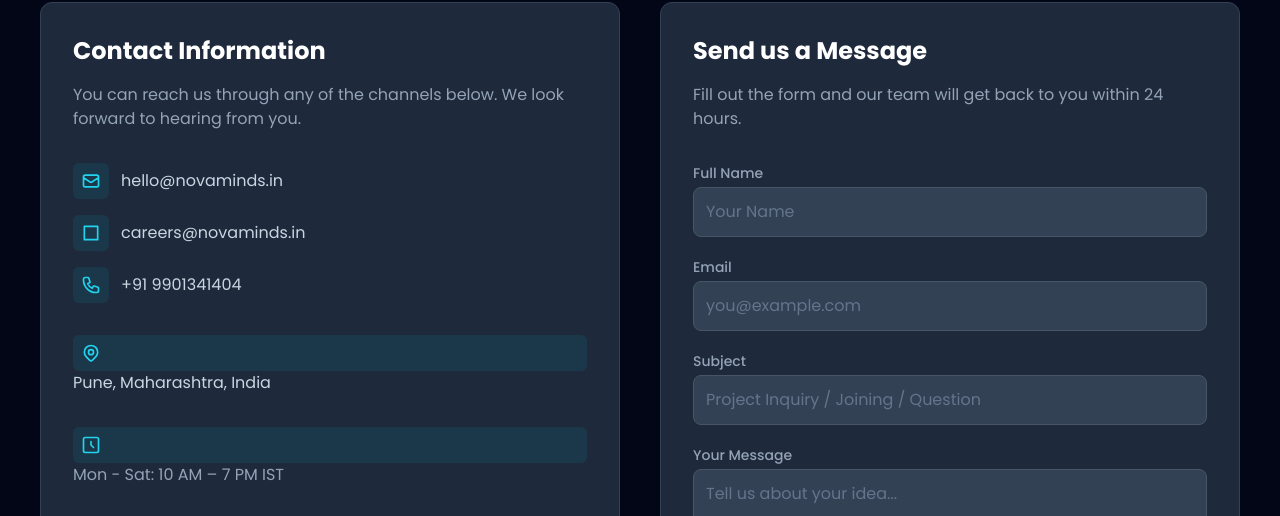
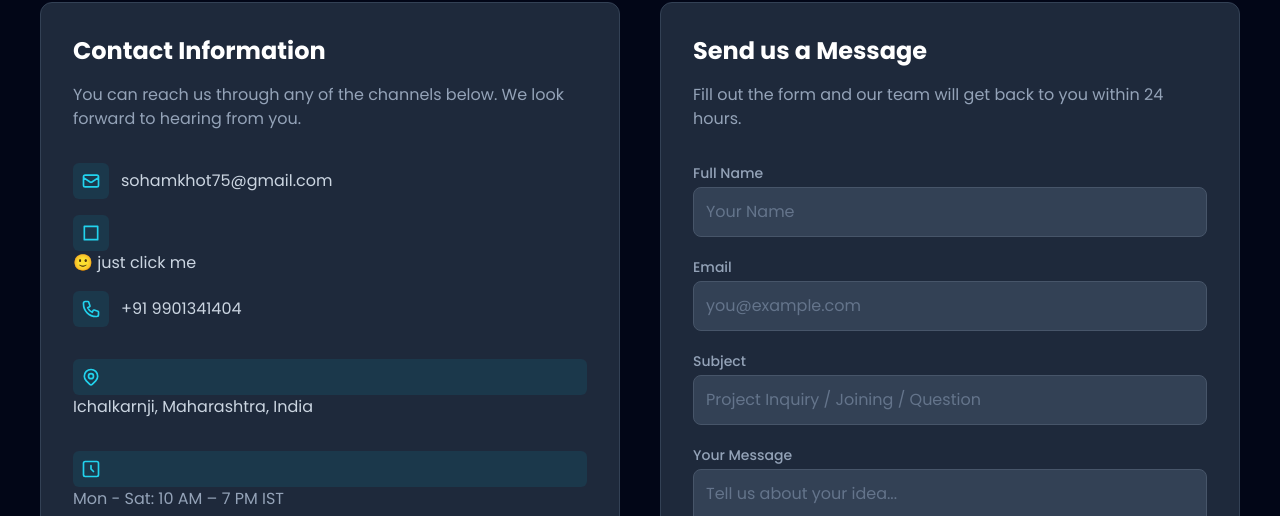
Before and after one commit to Spkhot/NOVAMINDS, a plain HTML site: page about.html in a window 1280 px wide. Shown: the part 2328-2844 px from the top of the page. Drawn offline with nearby package versions, Linux system fonts and the light colour scheme.

Commit message:
update contact form

```diff
--- a/about.html
+++ b/about.html
@@ -163,7 +163,7 @@
           <path stroke-linecap="round" stroke-linejoin="round" stroke-width="2" d="M3 8l7.89 5.26a2 2 0 002.22 0L21 8M5 19h14a2 2 0 002-2V7a2 2 0 00-2-2H5a2 2 0 00-2 2v10a2 2 0 002 2z" />
         </svg>
       </div>
-      <span class="group-hover/link:text-white transition">hello@novaminds.in</span>
+      <span class="group-hover/link:text-white transition">sohamkhot75@gmail.com</span>
     </a>
 
     <a href="mailto:careers@novaminds.in" class="flex items-center gap-3 group/link">
@@ -172,7 +172,7 @@
           <path stroke-linecap="round" stroke-linejoin="round" stroke-width="2" d="M4 4h16v16H4z" />
         </svg>
       </div>
-      <span class="group-hover/link:text-white transition">careers@novaminds.in</span>
+      <span class="group-hover/link:text-white transition"><a href="https://novaminds.netlify.app/apointment">🙂 just click me</a></span>
     </a>
 
     <a href="tel:+919876543210" class="flex items-center gap-3 group/link">
@@ -191,7 +191,7 @@
           <path stroke-linecap="round" stroke-linejoin="round" stroke-width="2" d="M15 11a3 3 0 11-6 0 3 3 0 016 0z" />
         </svg>
       </div>
-      <span>Pune, Maharashtra, India</span>
+      <span>Ichalkarnji, Maharashtra, India</span>
     </p>
 
     <p class="flex items-center gap-3">
```
Also changed, not shown: index.html (+1 -1 lines).
